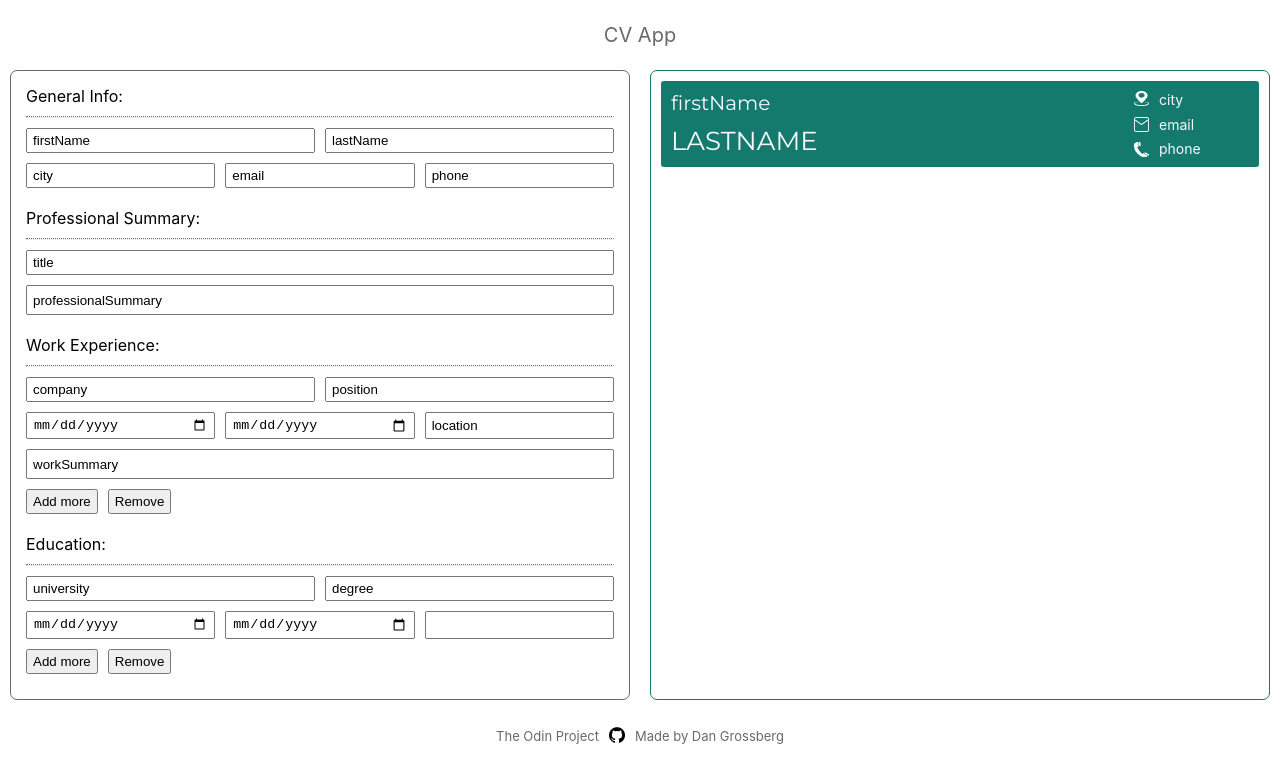
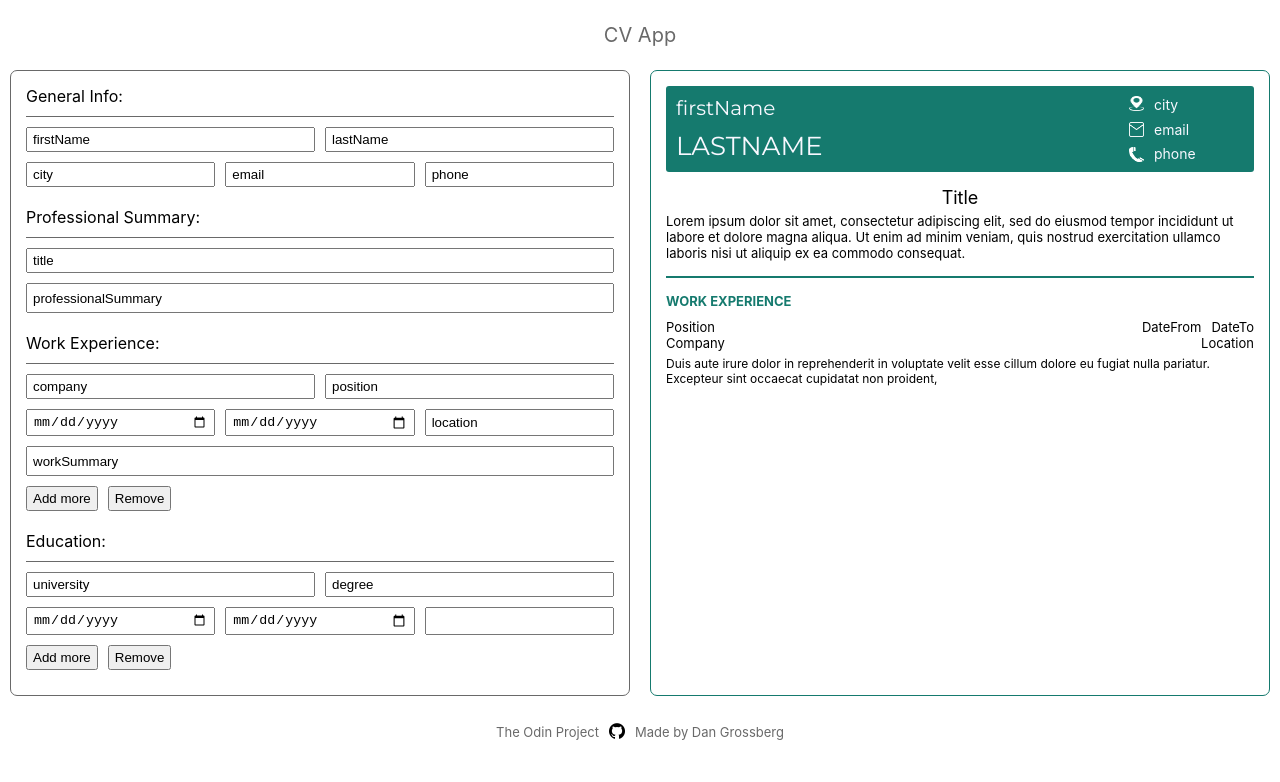
Before and after one commit to dwgrossberg/cv-app, a React (Create React App) app: page / in a window 1280 px wide. Shown: the top 782 px of the page. Built offline with nearby package versions, Linux system fonts and the light colour scheme.

Commit message:
Add WorkOutput componenet

```diff
--- a/src/components/CVOutput.js
+++ b/src/components/CVOutput.js
@@ -1,5 +1,7 @@
 import React, { Component } from "react";
 import GeneralInfoOutput from "./GeneralInfoOutput";
+import SummaryOutput from "./SummaryOutput";
+import WorkOutput from "./WorkOutput";
 import "../styles/CVOutput.css";
 
 class CVOutput extends Component {
@@ -10,6 +12,11 @@ class CVOutput extends Component {
     return (
       <div className="CVOutput">
         <GeneralInfoOutput />
+        <SummaryOutput />
+        <hr></hr>
+        <p className="workExp">Work Experience</p>
+
+        <WorkOutput />
       </div>
     );
   }
--- /dev/null
+++ b/src/components/SummaryOutput.js
@@ -0,0 +1,23 @@
+import React, { Component } from "react";
+import "../styles/CVOutput.css";
+
+class SummaryOutput extends Component {
+  constructor(props) {
+    super(props);
+  }
+  render() {
+    return (
+      <div className="SummaryOutput">
+        <p className="summaryTitle">Title</p>
+        <p className="summarySummary">
+          Lorem ipsum dolor sit amet, consectetur adipiscing elit, sed do
+          eiusmod tempor incididunt ut labore et dolore magna aliqua. Ut enim ad
+          minim veniam, quis nostrud exercitation ullamco laboris nisi ut
+          aliquip ex ea commodo consequat.
+        </p>
+      </div>
+    );
+  }
+}
+
+export default SummaryOutput;
--- /dev/null
+++ b/src/components/WorkOutput.js
@@ -0,0 +1,34 @@
+import React, { Component } from "react";
+import "../styles/CVOutput.css";
+
+class WorkOutput extends Component {
+  constructor(props) {
+    super(props);
+  }
+  render() {
+    return (
+      <div className="WorkOutput">
+        <div>
+          <div className="workPosition">
+            <p>Position</p>
+            <div className="workDates">
+              <p>DateFrom</p>
+              <p>DateTo</p>
+            </div>
+          </div>
+          <div className="workCompany">
+            <p>Company</p>
+            <p>Location</p>
+          </div>
+        </div>
+        <p className="workTasks">
+          Duis aute irure dolor in reprehenderit in voluptate velit esse cillum
+          dolore eu fugiat nulla pariatur. Excepteur sint occaecat cupidatat non
+          proident,
+        </p>
+      </div>
+    );
+  }
+}
+
+export default WorkOutput;
--- a/src/styles/CVInput.css
+++ b/src/styles/CVInput.css
@@ -10,8 +10,9 @@
   gap: 10px;
 }
 
-hr {
-  border-top: 0.5px dotted dimgray;
+.CVInput hr {
+  border: none;
+  border-top: 1px solid dimgray;
 }
 
 .GeneralInfoInput,
--- a/src/styles/CVOutput.css
+++ b/src/styles/CVOutput.css
@@ -9,7 +9,10 @@
   height: 100%;
   border: 1px solid #157a6e;
   border-radius: 7px;
-  padding: 10px;
+  padding: 15px;
+  display: flex;
+  flex-direction: column;
+  gap: 15px;
 }
 
 .GeneralInfoOutput {
@@ -64,3 +67,50 @@
   font-size: 26px;
   text-transform: uppercase;
 }
+
+.summaryTitle {
+  font-size: 18px;
+  margin-bottom: 5px;
+  text-align: center;
+}
+
+.summarySummary {
+  font-size: 13px;
+}
+
+.CVOutput hr {
+  border: none;
+  border-top: 2px solid #157a6e;
+}
+
+.WorkOutput {
+  display: flex;
+  flex-direction: column;
+  gap: 5px;
+}
+
+.workExp {
+  color: #157a6e;
+  font-size: 13px;
+  text-transform: uppercase;
+  font-weight: 700;
+  margin-bottom: -5px;
+}
+
+.workPosition,
+.workCompany {
+  display: flex;
+  gap: 10px;
+  justify-content: space-between;
+  font-size: 13px;
+}
+
+.workDates {
+  display: flex;
+  gap: 10px;
+}
+
+.workTasks {
+  width: 100%;
+  font-size: 12px;
+}
```
